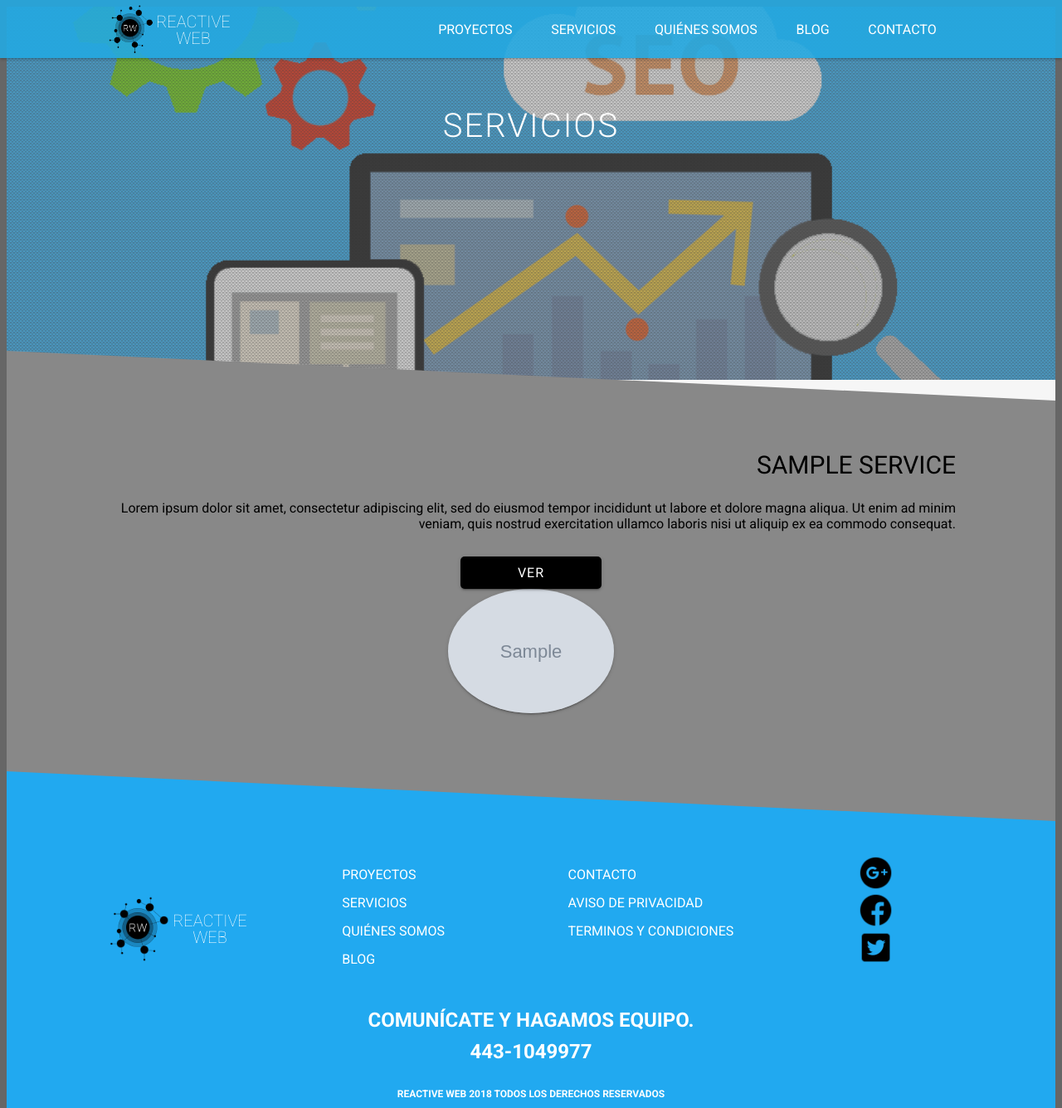
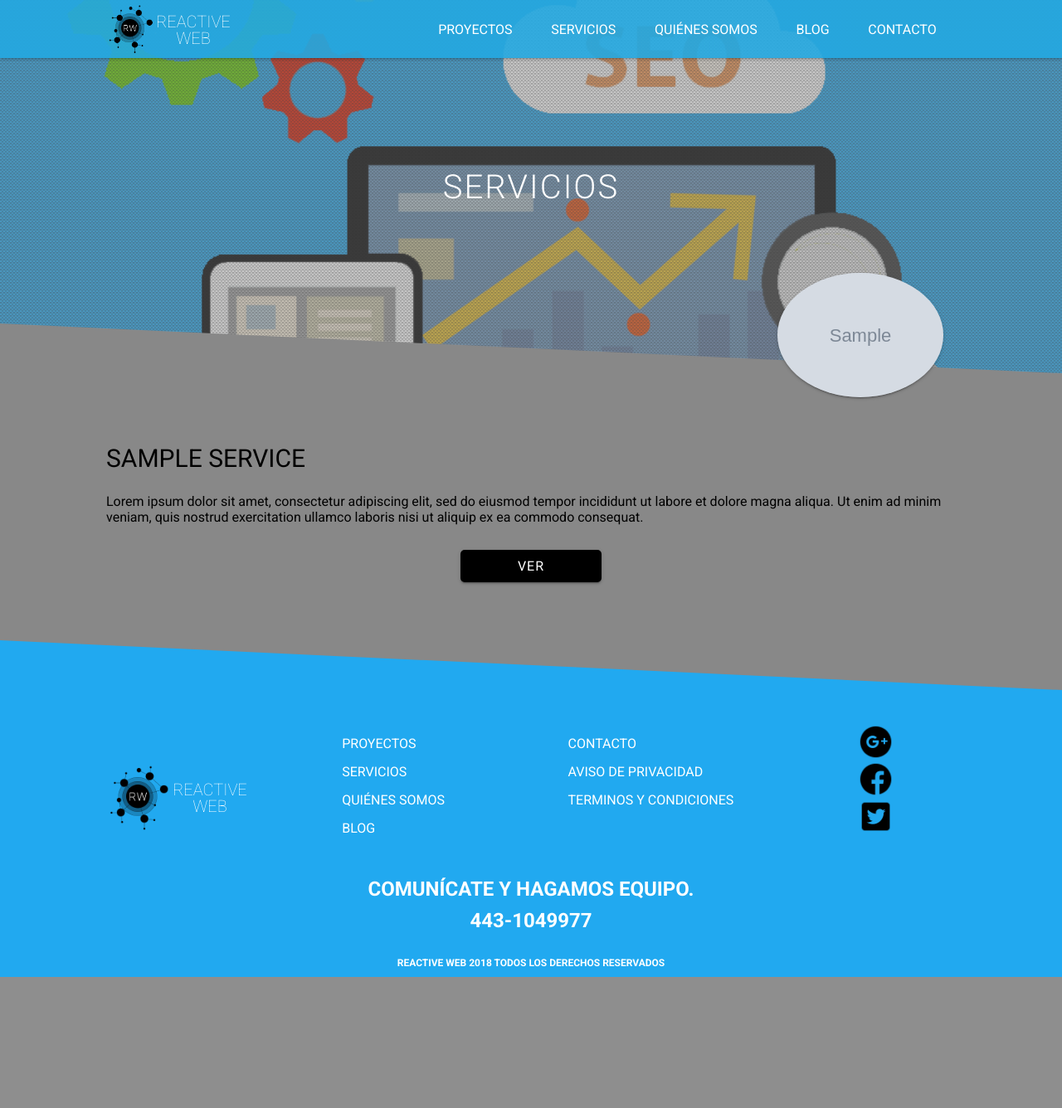
Before and after one commit to eduardobc88/reactive-web, a Django app: template reactive-solutions/website/siteapp/templates/archive-service/archive.html in a window 1280 px wide. Shown: the whole page at 83% size. After the commit the page ends 1178 px from the top, so only its background shows below. Run offline with Django 3.2, Linux system fonts and the light colour scheme; the template is opened without the code that fills it: most values are stand-ins (such as "Sample title", 1, 10 or a date in 2020); grey boxes marked "Sample" are stand-in pictures.

Commit message:
removed bootstrap from services

```diff
--- a/reactive-solutions/website/siteapp/static/css/archive-service.css
+++ b/reactive-solutions/website/siteapp/static/css/archive-service.css
@@ -3,7 +3,7 @@
 }
 
 .archive-service-wrapper {
-    padding-top: 60px;
+    margin-top: 60px;
     padding-bottom: 0px;
 }
 
@@ -65,8 +65,38 @@
     display: flex;
     align-self: center;
     vertical-align: middle;
+    margin: 30px;
 }
 
-.archive-service-wrapper .item .left h2, .archive-service-wrapper .item .left p {
+.archive-service-wrapper .right h2, .archive-service-wrapper .right p {
     text-align: right;
 }
+
+.archive-service-wrapper .item .left img {
+    position: absolute;
+    top: -110%;
+    z-index: 2;
+    left: 0;
+}
+
+.archive-service-wrapper .item .right img {
+    position: absolute;
+    top: -110%;
+    z-index: 2;
+    right: 0;
+}
+
+
+@media all and (max-width: 768px) {
+    .archive-service-wrapper .item img {
+        max-width: 150px;
+    }
+
+    .archive-service-wrapper .item .left img, .archive-service-wrapper .item .right img {
+        top: -95%;
+    }
+
+    .archive-service-wrapper .right h2, .archive-service-wrapper .right p {
+        text-align: left;
+    }
+}
--- a/reactive-solutions/website/siteapp/static/css/global.css
+++ b/reactive-solutions/website/siteapp/static/css/global.css
@@ -2,6 +2,7 @@ body {
     font-family: 'Roboto', sans-serif;
     background: #666;
     height: 100%;
+    margin: 0px;
 }
 
 .menu-wrapper {
@@ -476,7 +477,12 @@ body {
 }
 
 .header-wrapper .container {
-    margin-top: 120px;
+    height: 100%;
+    display: flex;
+}
+
+.header-wrapper .container .max-width-720 {
+    align-self: center;
 }
 
 .header-wrapper .container h1 {
@@ -575,6 +581,20 @@ body {
     display: block;
 }
 
+.max-width-480 {
+    max-width: 480px;
+    margin: auto;
+    flex-grow: 1;
+    display: block;
+}
+
+.max-width-640 {
+    max-width: 640px;
+    margin: auto;
+    flex-grow: 1;
+    display: block;
+}
+
 .max-width-720 {
     max-width: 720px;
     margin: auto;
--- a/reactive-solutions/website/siteapp/templates/archive-project/archive.html
+++ b/reactive-solutions/website/siteapp/templates/archive-project/archive.html
@@ -50,7 +50,7 @@
                                 {% endif %}
                                 {% for i in paginator.page_range %}
                                   {% if page_obj.number == i %}
-                                    <li class="active"><span>{{ i }} <span class="sr-only">(current)</span></span></li>
+                                    <li class="active"><span>{{ i }}</span></li>
                                   {% else %}
                                     <li><a href="{% url 'project-archive' %}{{ i }}/">{{ i }}</a></li>
                                   {% endif %}
--- a/reactive-solutions/website/siteapp/templates/archive-service/archive.html
+++ b/reactive-solutions/website/siteapp/templates/archive-service/archive.html
@@ -6,12 +6,8 @@
 {% block page_content %}
     <div class="header-wrapper">
         <div class="container">
-            <div class="row">
-                <div class="col-xs-12 col-sm-1"></div>
-                <div class="col-xs-12 col-sm-10">
+            <div class="max-width-720">
                 <h1>SERVICIOS</h1>
-                </div>
-                <div class="col-xs-12 col-sm-1"></div>
             </div>
         </div>
     </div>
@@ -24,33 +20,25 @@
                     </svg>
                 </div>
                 {% if forloop.counter|divisibleby:2 %}
-                    <div class="container right">
-                        <div class="row">
-                            <div class="col-xs-12 col-sm-2"></div>
-                            <div class="col-xs-12 col-sm-3">
+                    <div class="flex-container">
+                        <div class="left">
                             <img src="{{ service.service_icon }}">
                         </div>
-                            <div class="col-xs-12 col-sm-5">
+                        <div class="right">
                             <h2>{{ service.service_title }}</h2>
                             <p>Lorem ipsum dolor sit amet, consectetur adipiscing elit, sed do eiusmod tempor incididunt ut labore et dolore magna aliqua. Ut enim ad minim veniam, quis nostrud exercitation ullamco laboris nisi ut aliquip ex ea commodo consequat. </p>
                             <a class="more-button button-effect" href="{{ service.get_absolute_url }}">Ver</a>
                         </div>
-                            <div class="col-xs-12 col-sm-2"></div>
-                        </div>
                     </div>
                 {% else %}
-                    <div class="container left">
-                        <div class="row">
-                            <div class="col-xs-12 col-sm-2"></div>
-                            <div class="col-xs-12 col-sm-5">
+                    <div class="flex-container">
+                        <div class="left">
                             <h2>{{ service.service_title }}</h2>
                             <p>Lorem ipsum dolor sit amet, consectetur adipiscing elit, sed do eiusmod tempor incididunt ut labore et dolore magna aliqua. Ut enim ad minim veniam, quis nostrud exercitation ullamco laboris nisi ut aliquip ex ea commodo consequat. </p>
                             <a class="more-button button-effect" href="{{ service.get_absolute_url }}">Ver</a>
                         </div>
-                            <div class="col-xs-12 col-sm-3">
+                        <div class="right">
                             <img src="{{ service.service_icon }}">
-                            </div>
-                            <div class="col-xs-12 col-sm-2"></div>
                         </div>
                     </div>
                 {% endif %}
```
Also changed, not shown: reactive-solutions/website/siteapp/static/css/archive-blog.css (+10 -11 lines), reactive-solutions/website/siteapp/static/css/single-service.css (+12 -7 lines), reactive-solutions/website/siteapp/templates/archive-blog/archive.html (+7 -14 lines), reactive-solutions/website/siteapp/templates/archive-blog/single.html (+3 -15 lines), reactive-solutions/website/siteapp/templates/archive-service/single.html (+3 -15 lines). Lines whose indentation alone changed are shown as unchanged.
